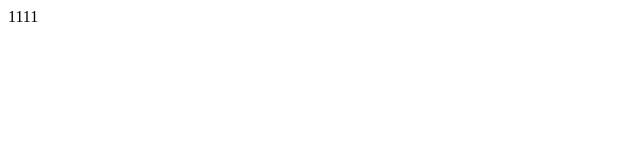
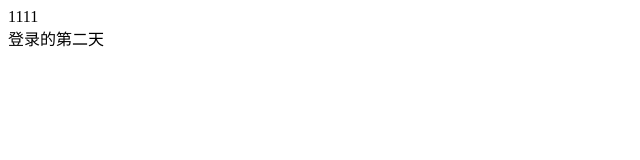
Before and after one commit to 1250975766/2010-songxin, a plain HTML site: page index.html in a window 1280 px wide. Shown: the whole page, without its empty margins (0-640 px from the left). Drawn offline with Linux system fonts and the light colour scheme.

Commit message:
登录的第二天

```diff
--- a/index.html
+++ b/index.html
@@ -7,5 +7,6 @@
   </head>
   <body>
     <div>1111</div>
+    <div>登录的第二天</div>
   </body>
 </html>
```
